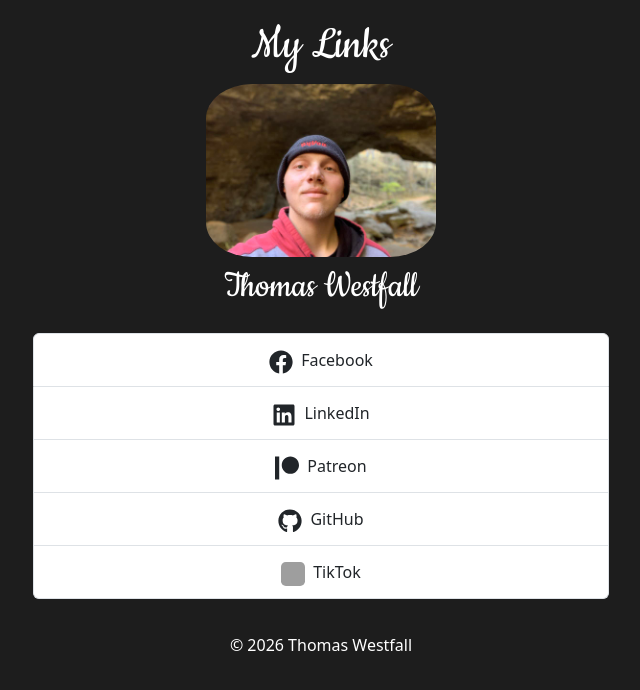
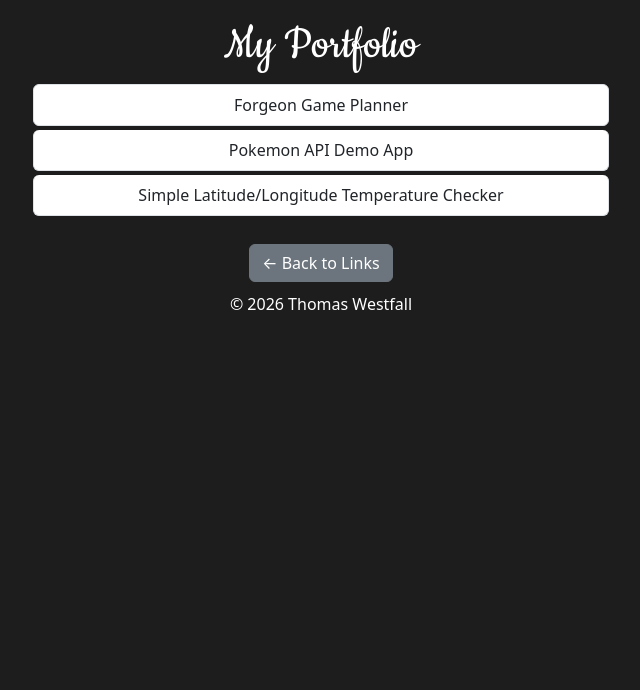
Before and after one commit to westfallt13/MyLinks, a React (Vite) app: page /portfolio in a window 1280 px wide. Shown: the top 690 px of the page, without its empty margins (319-959 px from the left). Built offline with nearby package versions, Linux system fonts and the light colour scheme; grey boxes are pictures that could not be loaded.

Commit message:
Added portfolio section

```diff
--- a/package.json
+++ b/package.json
@@ -12,7 +12,8 @@
   "dependencies": {
     "react": "^19.2.0",
     "react-dom": "^19.2.0",
-    "react-icons": "^5.5.0"
+    "react-icons": "^5.5.0",
+    "react-router-dom": "^7.13.0"
   },
   "devDependencies": {
     "@eslint/js": "^9.39.1",
--- a/src/App.jsx
+++ b/src/App.jsx
@@ -1,38 +1,66 @@
 import { useState } from 'react'
-import reactLogo from './assets/react.svg'
-import viteLogo from '/vite.svg'
 import './App.css'
 import { ListSocial } from './components/ListSocial'
 import { ProfilePicture } from './components/ProfilePicture'
 import { ProfileName } from './components/ProfileName'
+import Portfolio from './components/Portfolio'
 import { FaFacebook, FaLinkedin, FaPatreon, FaGithub } from 'react-icons/fa'
 import tiktokIcon from './assets/tiktok-fill-svgrepo-com.svg'
+import { BrowserRouter, Routes, Route, Link } from 'react-router-dom'
 
 function App() {
-  const [count, setCount] = useState(0)
+  return (
+    <BrowserRouter>
+      <Routes>
+        <Route path="/" element={<HomePage />} />
+        <Route path="/portfolio" element={<Portfolio />} />
+      </Routes>
+    </BrowserRouter>
+  )
+}
+
+function HomePage() {
 
   return (
+
     <>
+
       <main className='container'>
+
         <h1 className='mt-3'>My Links</h1>
+
         <ProfilePicture />
 
         <ProfileName username={'Thomas Westfall'} />
 
+        <Link to="/portfolio" className="btn btn-primary w-100" style={{ marginBottom: '10px', backgroundColor: 'white', color: 'black' }}>
+          View My Portfolio
+        </Link>
+
         <ul className="list-group mb-4">
+
           <ListSocial name={'Facebook'} link={"https://www.facebook.com/profile.php?id=61585659697434"} icon={<FaFacebook />} />
+
           <ListSocial name={'LinkedIn'} link={"https://www.linkedin.com/in/thomas-westfall-225186376/"} icon={<FaLinkedin />} />
+
           <ListSocial name={'Patreon'} link={"https://www.patreon.com/cw/Beachfall"} icon={<FaPatreon />} />
+
           <ListSocial name={'GitHub'} link={"https://github.com/westfallt13?tab=repositories"} icon={<FaGithub />} />
+
           <ListSocial
             name={'TikTok'}
             link={"https://www.tiktok.com/@beachfall_?fbclid=IwY2xjawPwrZJleHRuA2FlbQIxMABicmlkETE2YWtza3VJVkNPb2RWcHVQc3J0YwZhcHBfaWQQMjIyMDM5MTc4ODIwMDg5MgABHrVmONX3VDYs6ciLtv2njuqwePQHv0QxS0YeXqxSQ-rGSth1rBWIjUF2z3Jl_aem_TJVOT0kOA465tf5DOqv4OQ"}
             icon={<img src={tiktokIcon} alt="TikTok" style={{ width: '24px', height: '24px' }} />}
           />
+
         </ul>
+
       </main>
+
     </>
+
   )
+
 }
 
 export default App
--- /dev/null
+++ b/src/components/Portfolio.jsx
@@ -0,0 +1,38 @@
+import { Link } from 'react-router-dom';
+
+function Portfolio() {
+  return (
+    <main className='container'>
+      <h1 className='mt-3'>My Portfolio</h1>
+
+      <ul className="list-group mb-4">
+
+        <li className="list-group-item mb-1 rounded">
+          <a href="https://forgeonapp.netlify.app/" target="_blank" rel="noopener noreferrer">
+            Forgeon Game Planner
+          </a>
+        </li>
+
+
+
+        <li className="list-group-item mb-1 rounded">
+          <a href="https://pokemonapidemoapp.netlify.app/" target="_blank" rel="noopener noreferrer">
+            Pokemon API Demo App
+          </a>
+        </li>
+
+        <li className="list-group-item mb-1 rounded">
+          <a href="https://latlonweather1.netlify.app/" target="_blank" rel="noopener noreferrer">
+            Simple Latitude/Longitude Temperature Checker
+          </a>
+        </li>
+      </ul>
+
+      <Link to="/" className="btn btn-secondary">
+        ← Back to Links
+      </Link>
+    </main>
+  );
+}
+
+export default Portfolio;
```
Also changed, not shown: src/App.css (line endings or trailing spaces), 1 other file (tests, documents, lock files or other folders).
